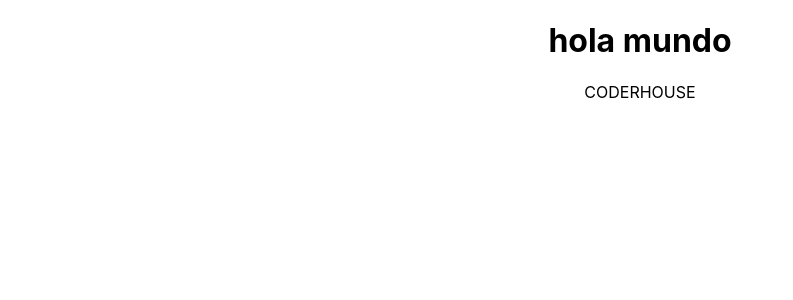
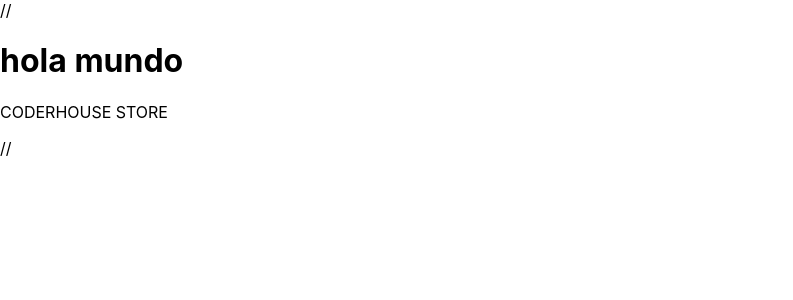
Before and after one commit to sebas-lunghi/react-coder1, a React (Create React App) app: page / in a window 1280 px wide. Shown: the top 300 px of the page, without its empty margins (0-793 px from the left). Built offline with nearby package versions, Linux system fonts and the light colour scheme.

Commit message:
segunda entrega

```diff
--- a/src/App.js
+++ b/src/App.js
@@ -1,12 +1,17 @@
-import logo from './logo.svg';
-import './App.css';
+import logo from "./logo.svg";
+import "./App.css";
+import navBar from "./components/navBar";
+
 
 function App() {
   return (
-    <div className="App">
-      <h1> hola mundo</h1>
-      <p> CODERHOUSE
-      </p>
+    <div>
+      <navBar />
+      <div>
+        <h1> hola mundo</h1>
+        <p> CODERHOUSE STORE </p>
+      </div>
+      <footer></footer>
     </div>
   );
 }
--- /dev/null
+++ b/src/components/navBar.jsx
@@ -0,0 +1,22 @@
+import React from 'react'
+
+export default function navBar() {
+
+    let estiloNav = {color: red}
+
+  return (
+    <div >
+        <ul style={estiloNav}>
+            <li>
+                Inicio
+            </li>
+            <li>
+                Modelos
+            </li>
+            <li>
+                Contacto
+            </li>
+        </ul>
+    </div>
+  )
+}
--- a/src/index.js
+++ b/src/index.js
@@ -6,9 +6,11 @@
 
 const root = ReactDOM.createRoot(document.getElementById('root'));
 root.render(
-  <React.StrictMode>
+  <>
+  //<React.StrictMode>
     <App />
-  </React.StrictMode>
+  //</React.StrictMode>
+  </>
 );
 
 // If you want to start measuring performance in your app, pass a function
```
